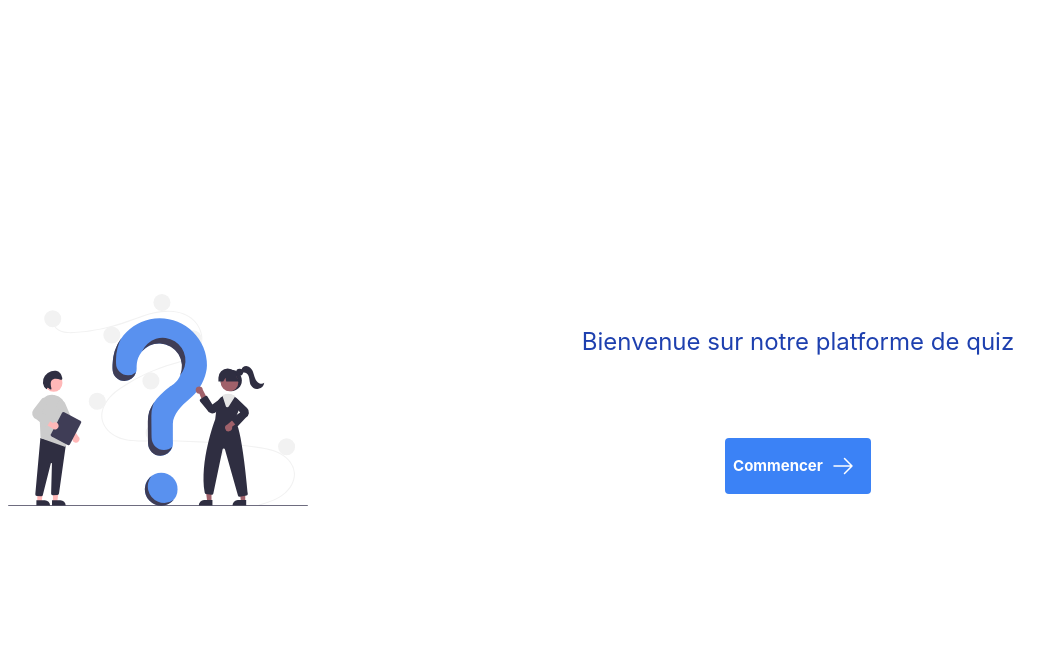
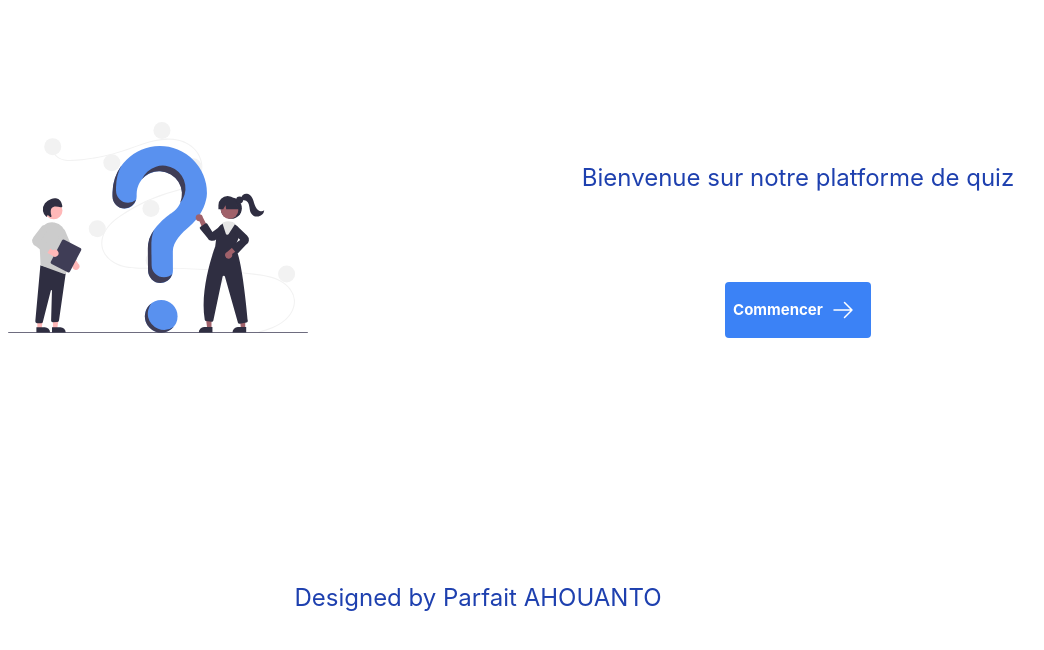
Before and after one commit to Parfait18/quiz-vuejs, a Vue app: page / in a window 1280 px wide. Shown: the top 650 px of the page, without its empty margins (162-1206 px from the left). Built offline with nearby package versions, Linux system fonts and the light colour scheme.

Commit message:
feat: display my name

```diff
--- a/src/components/HelloWorld.vue
+++ b/src/components/HelloWorld.vue
@@ -10,7 +10,7 @@ defineProps({
 
 <template>
   <div class="greetings space-y-4 pt-8 text-center">
-    <h2 class="text-blue-800 text-2xl font-weight-bold font-weight-bolder mb-16">
+    <h2 class="text-blue-800 text-2xl p-2 font-weight-bold font-weight-bolder mb-16">
       {{ msg }}
     </h2>
     <button
--- a/src/views/HomeView.vue
+++ b/src/views/HomeView.vue
@@ -17,5 +17,8 @@ import HelloWorld from '@/components/HelloWorld.vue'
         <HelloWorld msg="Bienvenue sur notre platforme de quiz" />
       </div>
     </div>
+    <h2 class="text-blue-800 text-2xl font-weight-bold font-weight-bolder mb-16">
+      Designed by Parfait AHOUANTO
+    </h2>
   </div>
 </template>
```
